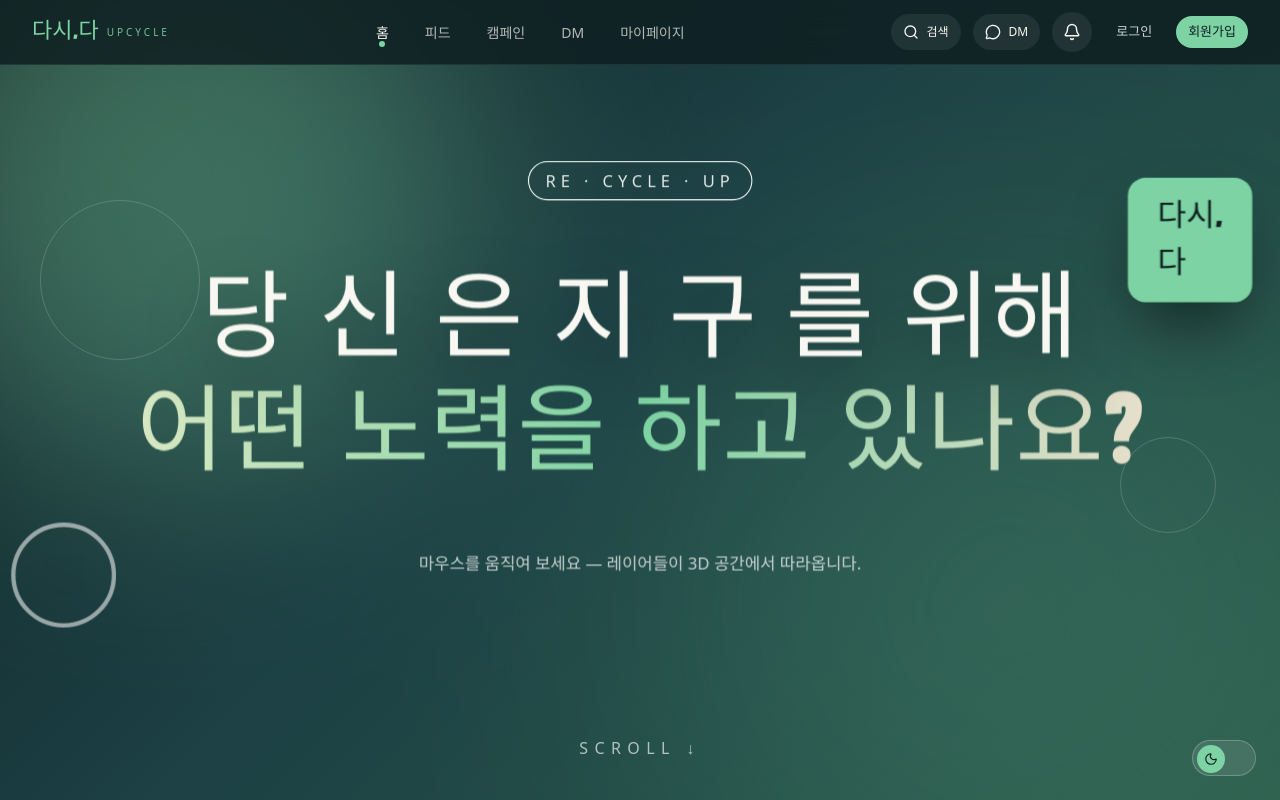
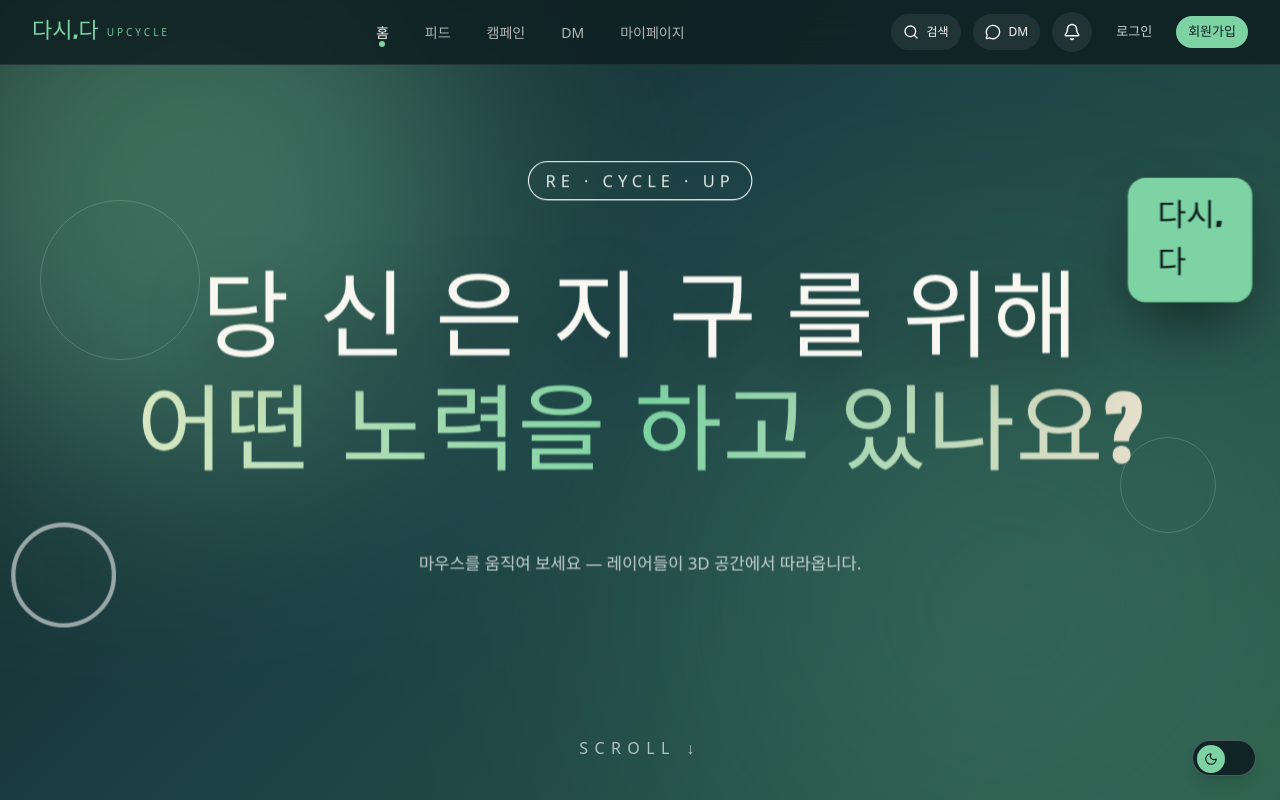
Before and after one commit to chorok447/dasida, a Next.js app in the folder apps/web/: page / in a window 1280 px wide. Shown: the top 800 px of the page. Built offline with nearby package versions, Linux system fonts and the light colour scheme; no server answers.

Commit message:
fix: 다크모드 토글이 푸터에 묻히는 문제 — 라이트 노브 색과 푸터 배경이 동일해 트랙을 불투명 서피스+테두리로 변경

```diff
--- a/apps/web/src/components/theme-toggle.tsx
+++ b/apps/web/src/components/theme-toggle.tsx
@@ -10,10 +10,11 @@ export function ThemeToggle() {
   return (
     <button
       onClick={toggle}
-      className="fixed bottom-20 right-6 z-50 h-9 w-16 rounded-full border p-1 backdrop-blur-md transition-colors md:bottom-6"
+      className="fixed bottom-20 right-6 z-50 h-9 w-16 rounded-full border p-1 shadow-lg backdrop-blur-md transition-colors md:bottom-6"
       style={{
-        background: "rgba(var(--ink-rgb), 0.1)",
-        borderColor: "rgba(var(--ink-rgb), 0.23)",
+        // 푸터(--surface-deep, 라이트에서 노브 색과 동일) 위에서도 묻히지 않게 트랙은 불투명 서피스로
+        background: "rgba(var(--surface-rgb), 0.92)",
+        borderColor: "rgba(var(--ink-rgb), 0.25)",
       }}
       aria-label={dark ? "라이트 모드로 전환" : "다크 모드로 전환"}
     >
```
